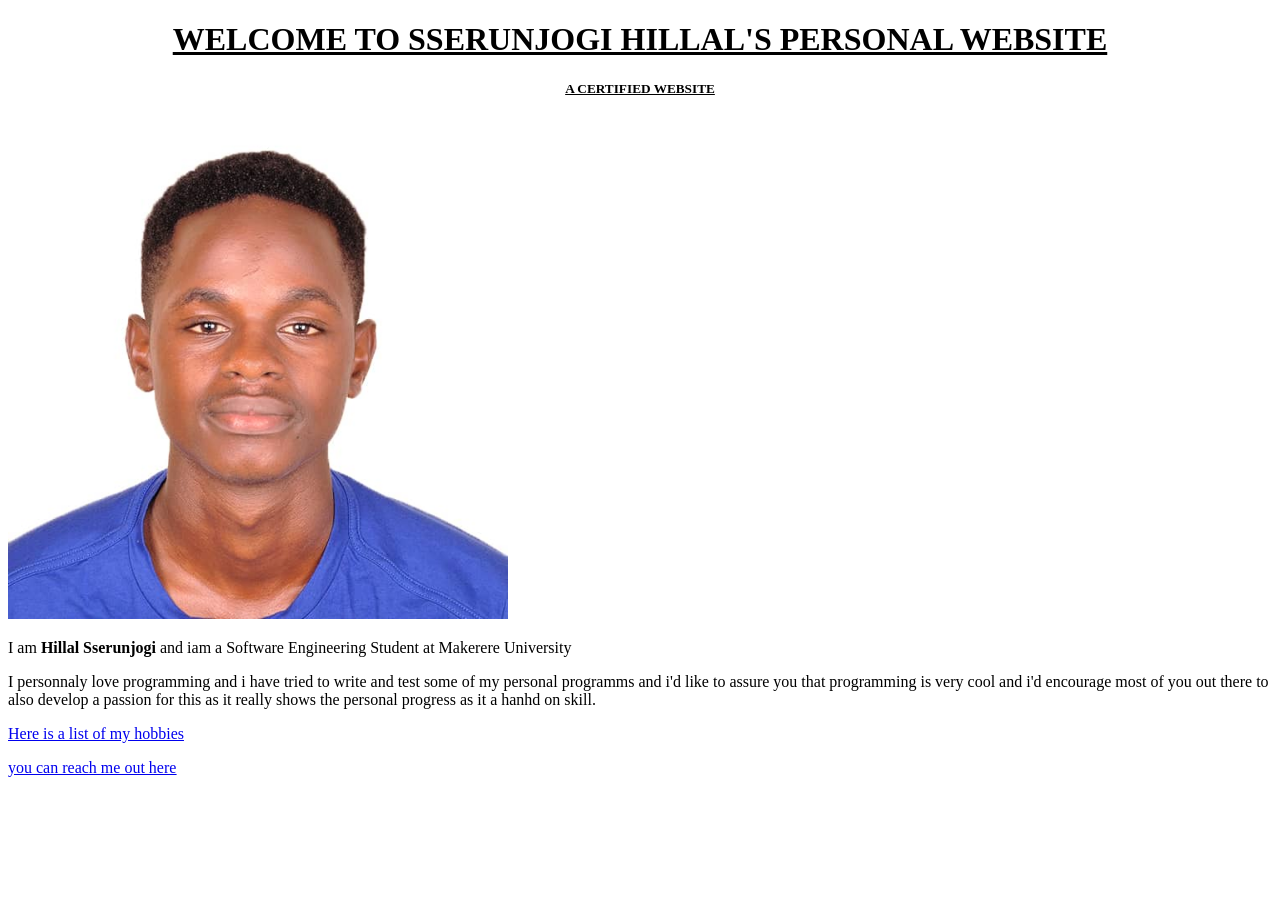
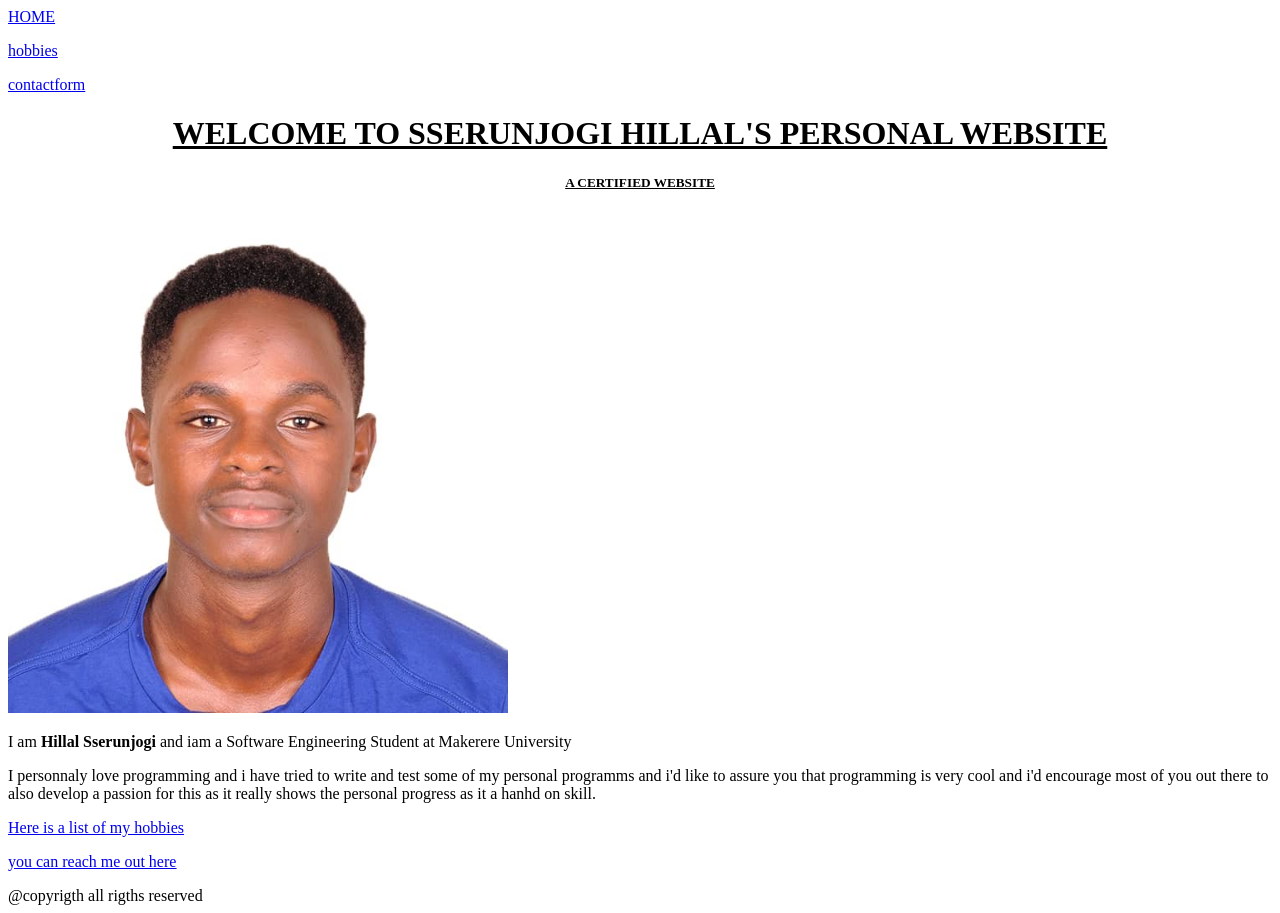
Before and after one commit to Hillal-cell/CV, a plain HTML site: page index.html in a window 1280 px wide. Before the commit the page ends 800 px from the top, so only its background shows below. Drawn offline with Linux system fonts and the light colour scheme.

Commit message:
added a top navigation menu

```diff
--- a/index.html
+++ b/index.html
@@ -2,6 +2,14 @@
 <html lang="en" >
     <meta charset="utf-8" >
     <title>Hillal's personal website</title>
+    <div class="topnav" >
+      <a class="active" href="personalwebsite.html">HOME</a>
+      <p></p>
+      <a href="hobbies.html">hobbies</a>
+      <p></p>
+      <a href="contactform.html">contactform</a>
+
+   </div>
 
  <header>
    <h1><strong> <center> <u> WELCOME TO SSERUNJOGI HILLAL'S PERSONAL WEBSITE</u></center>   </strong></h1>
@@ -15,5 +23,7 @@
         <p> <a href="contactform.html">  <u>you can reach me out here</u>  </a></p>
      </body>
 
+   <footer>@copyrigth all rigths reserved</footer>
+
 
 </html>
```
